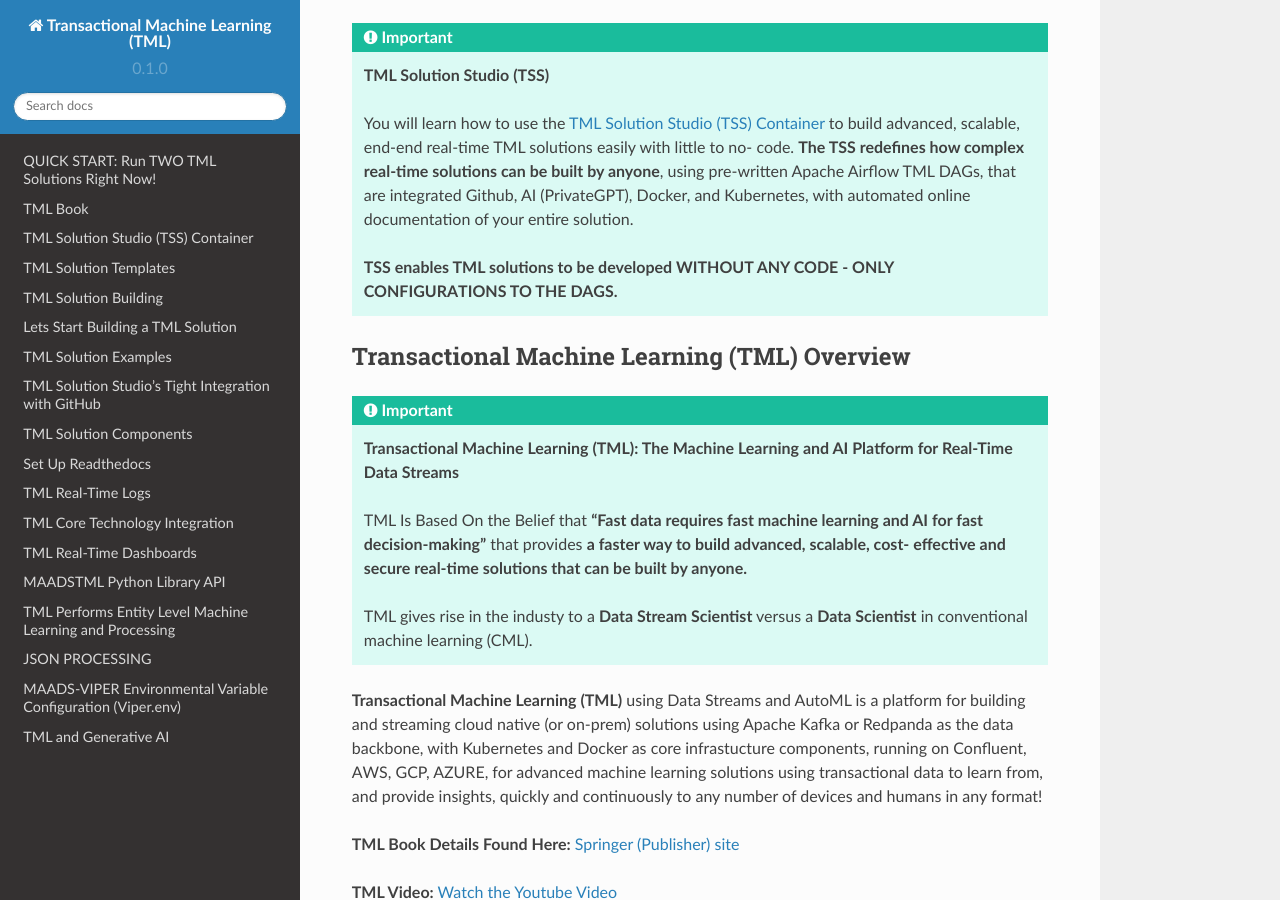
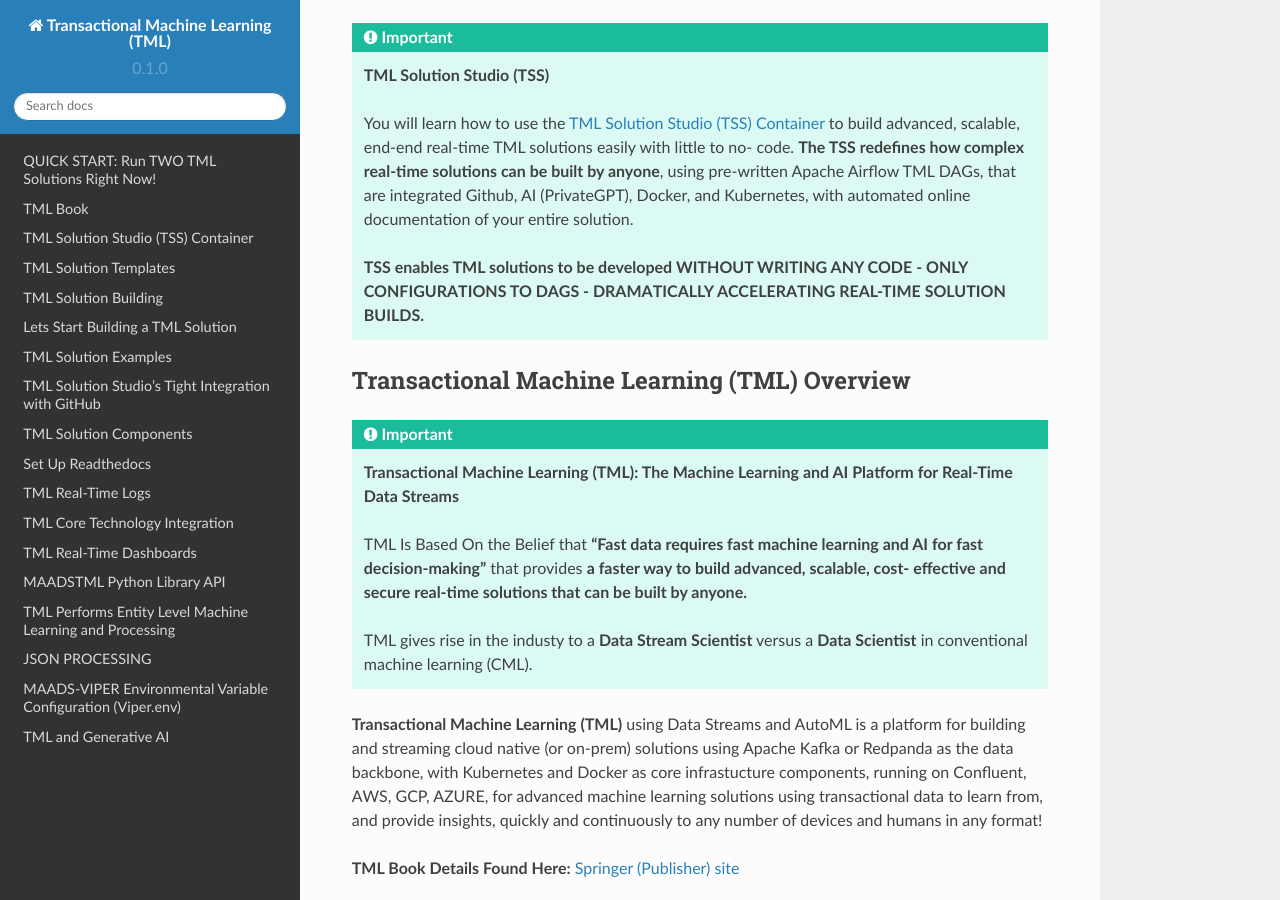
Before and after one commit to smaurice101/readthedocs, a Sphinx documentation site: the page built from docs/source/index.rst, in a window 1280 px wide and 900 px high, scrolled down 737 px. Built offline with Sphinx 7.4.7 and the Read the Docs theme 2.0.0, drawn with Linux system fonts in a browser that asks for light colours.

Commit message:
Update index.rst

```diff
--- a/docs/source/index.rst
+++ b/docs/source/index.rst
@@ -19,7 +19,7 @@
    code.  **The TSS redefines how complex real-time solutions can be built by anyone**, using pre-written Apache Airflow TML DAGs, that are integrated Github, AI
    (PrivateGPT), Docker, and Kubernetes, with automated online documentation of your entire solution.
 
-   **TSS enables TML solutions to be developed WITHOUT ANY CODE - ONLY CONFIGURATIONS TO THE DAGS.**
+   **TSS enables TML solutions to be developed WITHOUT WRITING ANY CODE - ONLY CONFIGURATIONS TO DAGS - DRAMATICALLY ACCELERATING REAL-TIME SOLUTION BUILDS.**
 
 Transactional Machine Learning (TML) Overview
 ----------------------
```
